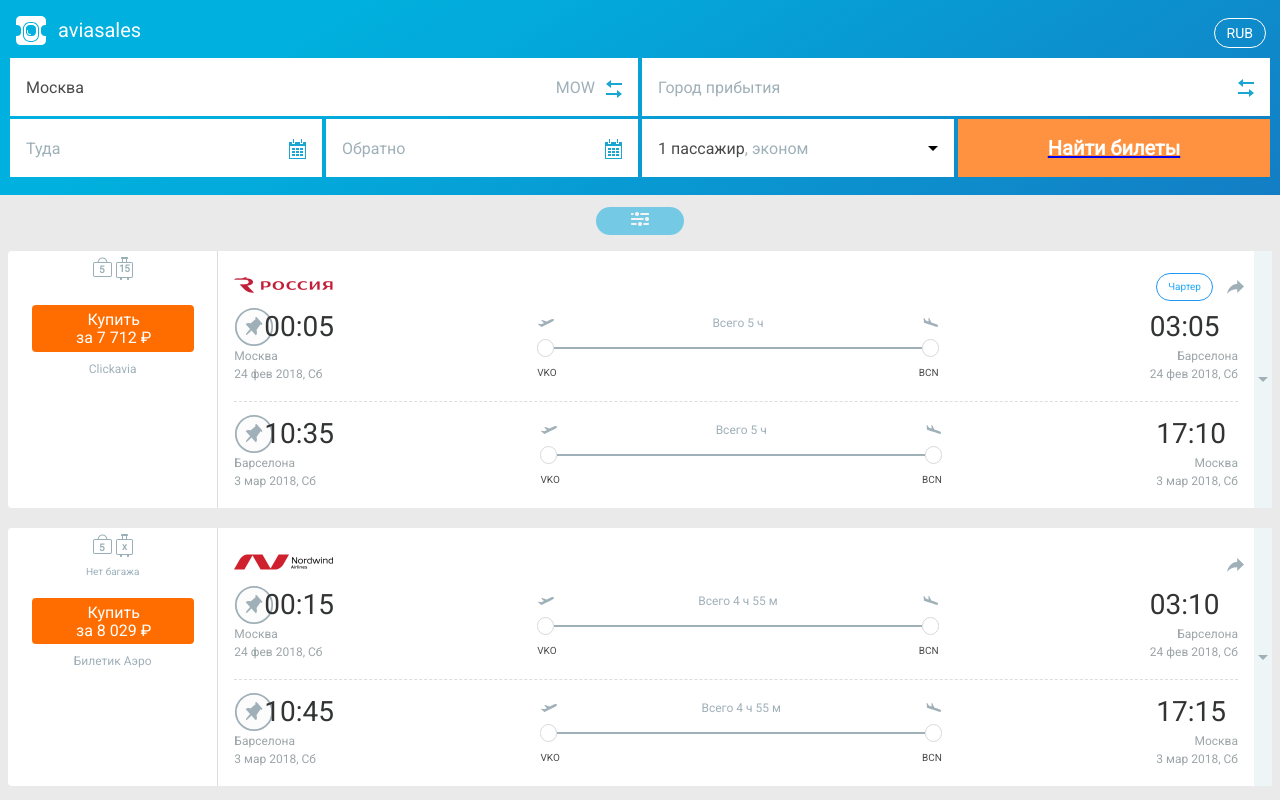
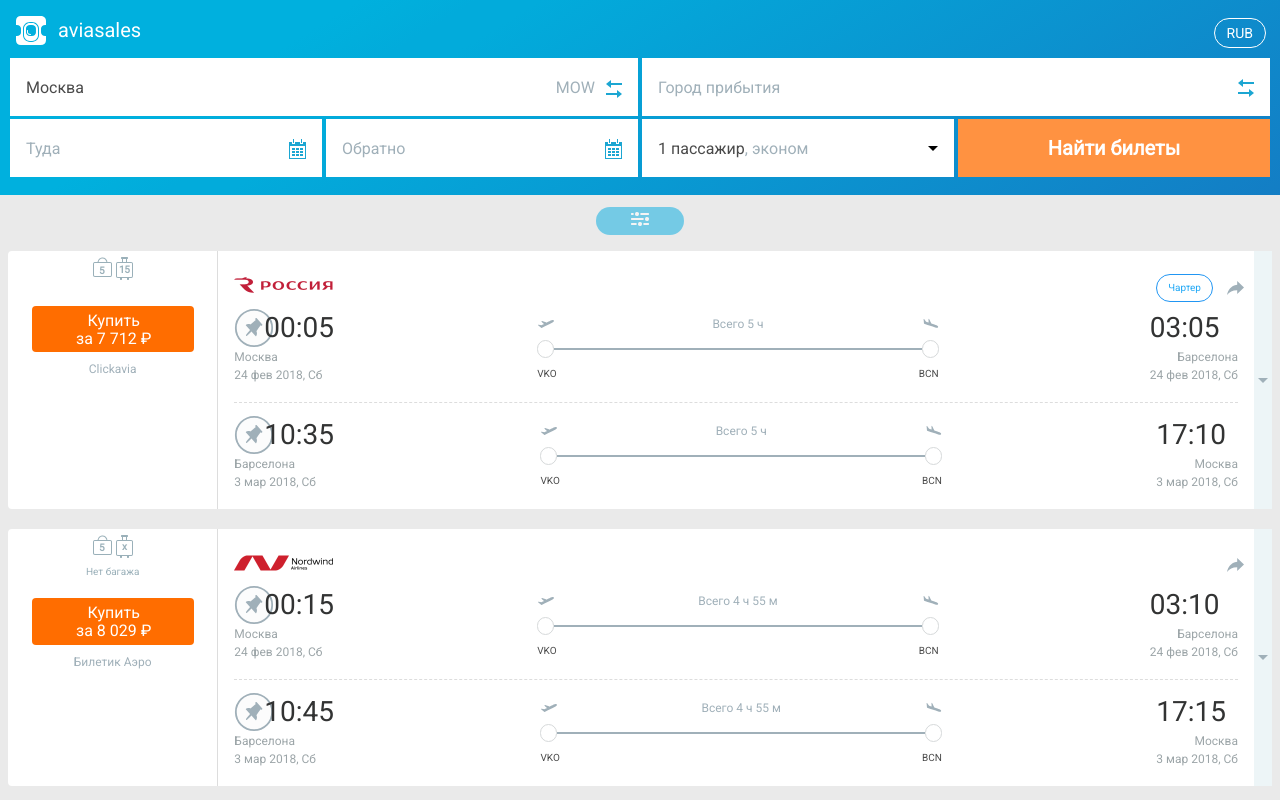
Before and after one commit to pRomaniac/aviasales-demo-frontend, a React (Create React App) app: page /Search in a window 1280 px wide. Shown: the top 800 px of the page. Built offline with nearby package versions, Linux system fonts and the light colour scheme.

Commit message:
fix NAVLINK styles

```diff
--- a/src/Header/search.js
+++ b/src/Header/search.js
@@ -1,7 +1,15 @@
 import React from "react";
+
+import aero from "../img/aero.svg";
+import {
+  BrowserRouter as Router,
+  Switch,
+  Route,
+  Link,
+  Redirect,
+  NavLink
+} from "react-router-dom";
 import styled, { css } from "styled-components";
-import aero from "../img/aero.svg";
-import { Link } from "react-router-dom";
 import SearchFieldInputDivStart from "./SearchFieldInputDivStart";
 import SearchFieldInputDivSearch from "./SearchFieldInputDivSearch";
 import SearchInput from "./SearchInput";
@@ -125,10 +133,16 @@
       line-height: normal;
       font-size: 20px;
       width: 100%;
-      height: 58px;
+      height: 58.4px;
       color: #ffffff;
     `};
 `;
+const MyLink = NavLink;
+
+/* `
+  text-decoration: none;
+`;
+ */
 
 const AeroImg = styled.img`
   vertical-align: middle;
@@ -242,7 +256,7 @@
           search={true}
           className="SearchButtonDiv"
         >
-          <Link to="/Search">
+          <MyLink to="/Search" activeStyle={{ textDecoration: "none" }}>
             <ButtonInLink>
               <SearchButton
                 size={props.size}
@@ -252,7 +266,7 @@
                 Найти билеты
               </SearchButton>
             </ButtonInLink>
-          </Link>
+          </MyLink>
         </SearchButtonDiv>
       </SearchFieldRow>
     </SearchFieldContainer>
```
